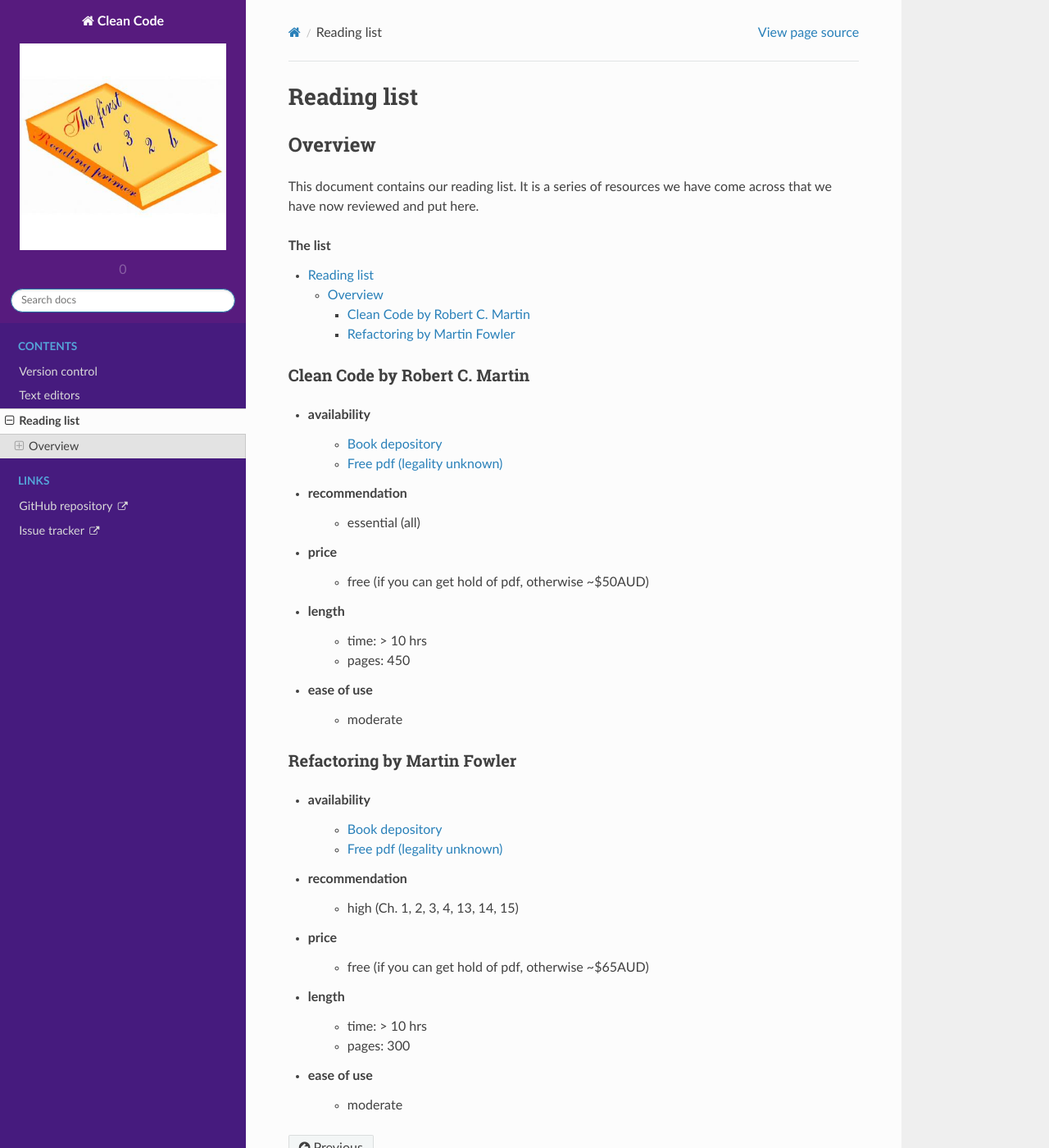
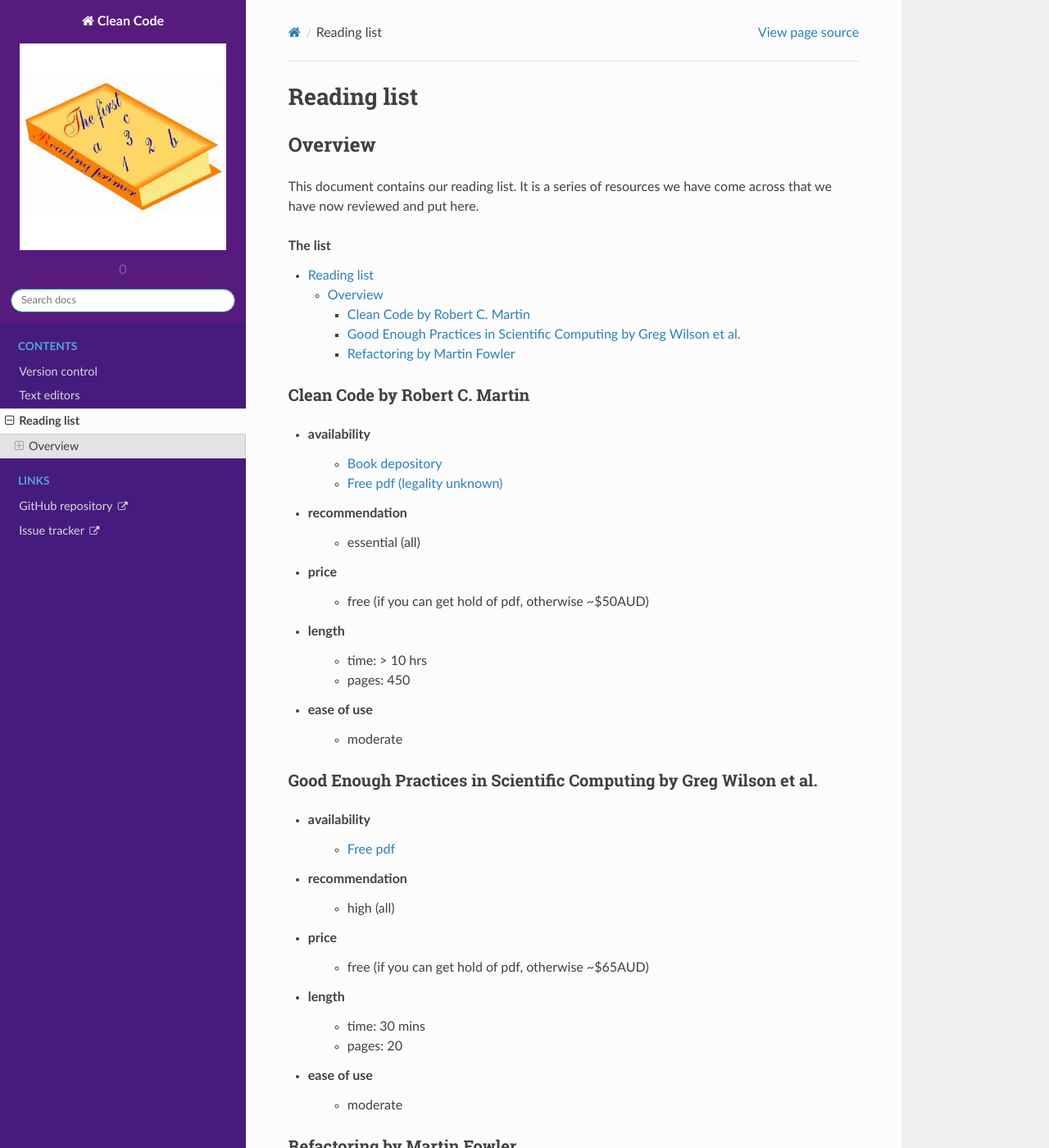
Before and after one commit to codingfordummies/clean-code, a Sphinx documentation site: the page built from docs/reading_list.rst, in a window 1280 px wide and 1400 px high. Shown: the whole window at 82% size. Built offline with Sphinx 7.4.7 and the Read the Docs theme 2.0.0, drawn with Linux system fonts in a browser that asks for light colours.

Commit message:
Add good enough practices yml

```diff
--- a/docs/reading_list.rst
+++ b/docs/reading_list.rst
@@ -26,6 +26,22 @@ Clean Code by Robert C. Martin
     - moderate
 
 
+Good Enough Practices in Scientific Computing by Greg Wilson et al.
++++++++++++++++++++++++++++++++++++++++++++++++++++++++++++++++++++
+
+- availability
+    - `Free pdf <https://arxiv.org/pdf/1609.00037v2.pdf>`_
+- recommendation
+    - high (all)
+- price
+    - free (if you can get hold of pdf, otherwise ~$65AUD)
+- length
+    - time: 30 mins
+    - pages: 20
+- ease of use
+    - moderate
+
+
 Refactoring by Martin Fowler
 ++++++++++++++++++++++++++++
 
```
Also changed, not shown: docs/reading/good_enough_practices_in_scientific_computing_wilson_et_al.yml (added, +12 -0 lines).
